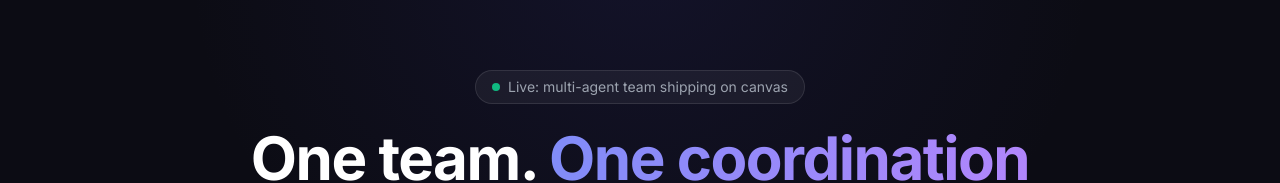
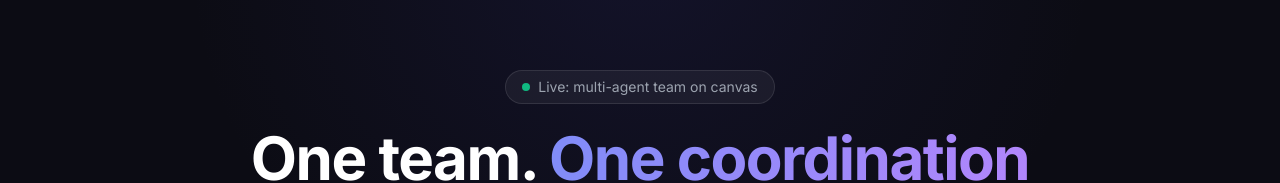
Before and after one commit to reflectt/reflectt.ai, a Next.js app: page / in a window 1280 px wide. Shown: the part 188-371 px from the top of the page. Built offline with nearby package versions, Linux system fonts and the light colour scheme.

Commit message:
chore: trim hero badge copy

```diff
--- a/app/page.tsx
+++ b/app/page.tsx
@@ -28,7 +28,7 @@ export default function Home() {
               <span className="absolute inline-flex h-full w-full animate-ping rounded-full bg-emerald-400 opacity-75" />
               <span className="relative inline-flex h-2 w-2 rounded-full bg-emerald-500" />
             </span>
-            Live: multi-agent team shipping on canvas
+            Live: multi-agent team on canvas
           </div>
 
           <h1 className="mb-6 text-5xl font-bold tracking-tight md:text-6xl">
```
